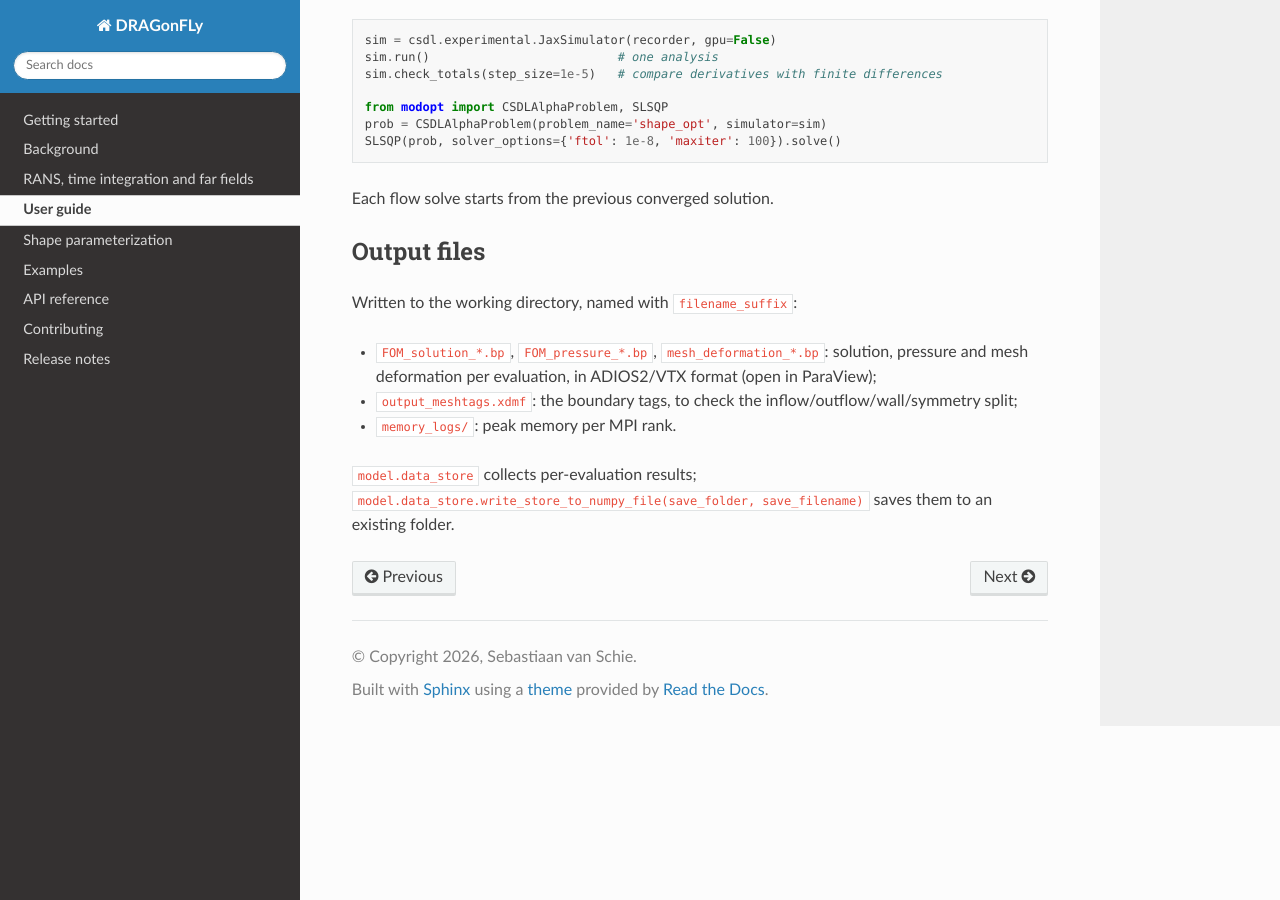
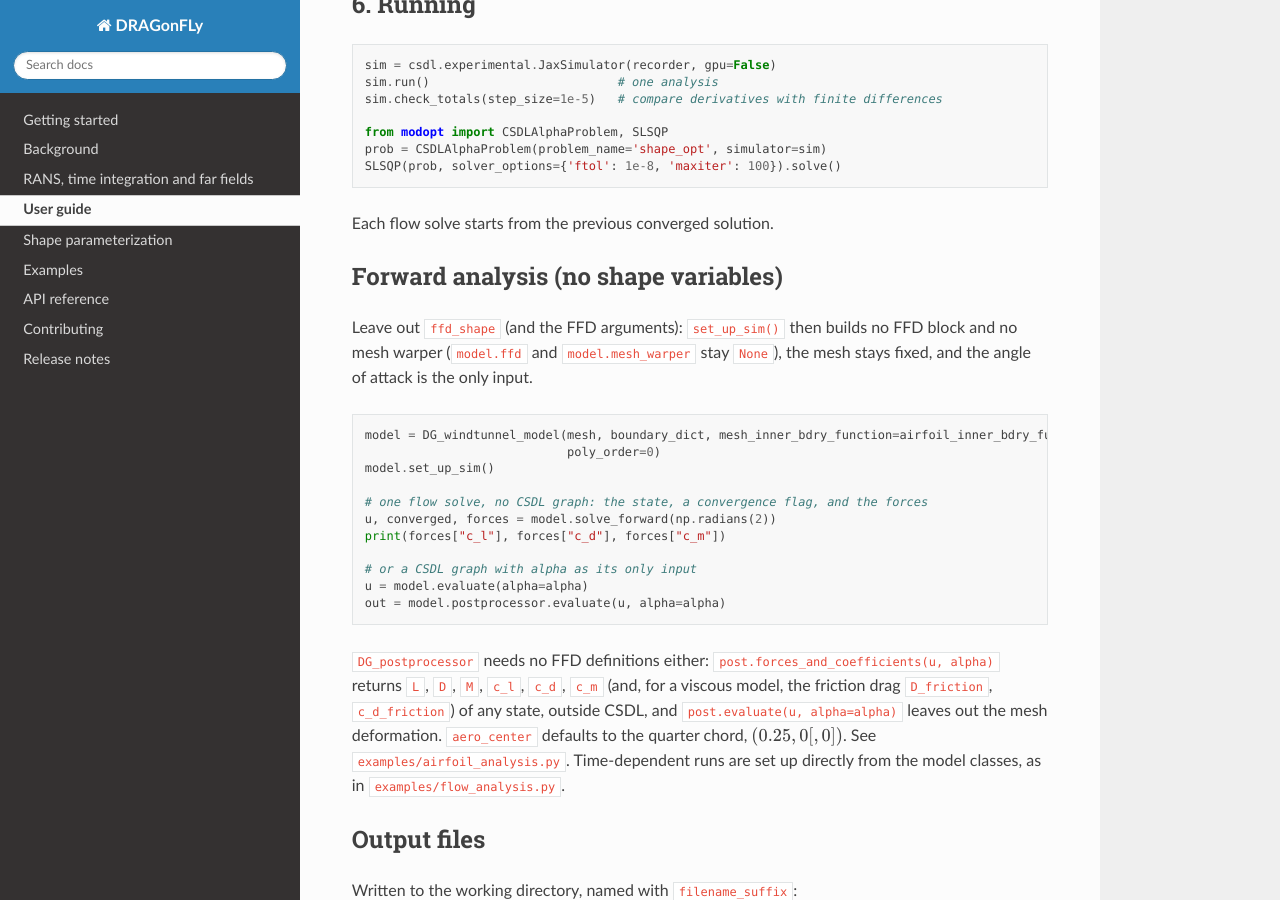
Before and after one commit to LSDOlab/DRAGonFLy, a Sphinx documentation site: the page built from docs/src/user_guide.md, in a window 1280 px wide and 900 px high, scrolled down 2879 px. Built offline with Sphinx 7.4.7 and the Read the Docs theme 3.1.0, drawn with Linux system fonts in a browser that asks for light colours; pages that are not in the unit, such as notebooks, are missing from menus; some of the changed text lies outside the part shown.

Commit message:
update documentation

````diff
--- a/docs/src/user_guide.md
+++ b/docs/src/user_guide.md
@@ -73,7 +73,7 @@ from dragonfly_sim.core.postprocessor import DG_postprocessor
 
 post = DG_postprocessor(model.mesh, model.sim_model, model.WALL_TAG, np.array([0.25, 0.]), p_inf_dim=101325.)
 ```
-`ref_area_dim` and `ref_chord_dim` override the reference area and chord of the coefficients. `p_inf_dim` and
+The aerodynamic centre argument may be left out (quarter chord). `ref_area_dim` and `ref_chord_dim` override the reference area and chord of the coefficients. `p_inf_dim` and
 `L_ref_dim` only scale the dimensional forces printed to the console.
 
 ## 5. Design variables and model graph
@@ -118,6 +118,29 @@ SLSQP(prob, solver_options={'ftol': 1e-8, 'maxiter': 100}).solve()
 ```
 Each flow solve starts from the previous converged solution.
 
+## Forward analysis (no shape variables)
+Leave out `ffd_shape` (and the FFD arguments): `set_up_sim()` then builds no FFD block and no mesh warper
+(`model.ffd` and `model.mesh_warper` stay `None`), the mesh stays fixed, and the angle of attack is the only
+input.
+```python
+model = DG_windtunnel_model(mesh, boundary_dict, mesh_inner_bdry_function=airfoil_inner_bdry_function,
+                            poly_order=0)
+model.set_up_sim()
+
+# one flow solve, no CSDL graph: the state, a convergence flag, and the forces
+u, converged, forces = model.solve_forward(np.radians(2))
+print(forces["c_l"], forces["c_d"], forces["c_m"])
+
+# or a CSDL graph with alpha as its only input
+u = model.evaluate(alpha=alpha)
+out = model.postprocessor.evaluate(u, alpha=alpha)
+```
+`DG_postprocessor` needs no FFD definitions either: `post.forces_and_coefficients(u, alpha)` returns `L`, `D`,
+`M`, `c_l`, `c_d`, `c_m` (and, for a viscous model, the friction drag `D_friction`, `c_d_friction`) of any state,
+outside CSDL, and `post.evaluate(u, alpha=alpha)` leaves out the mesh deformation. `aero_center` defaults to
+the quarter chord, $(0.25, 0[, 0])$. See `examples/airfoil_analysis.py`. Time-dependent runs are set up directly
+from the model classes, as in `examples/flow_analysis.py`.
+
 ## Output files
 Written to the working directory, named with `filename_suffix`:
 - `FOM_solution_*.bp`, `FOM_pressure_*.bp`, `mesh_deformation_*.bp`: solution, pressure and mesh deformation per
````
Also changed, not shown: docs/src/examples.md (+5 -0 lines), docs/src/release_notes.md (+6 -1 lines).
